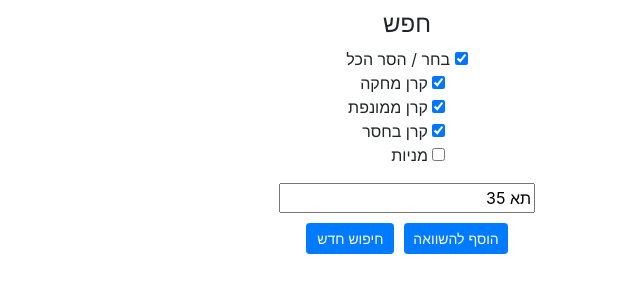
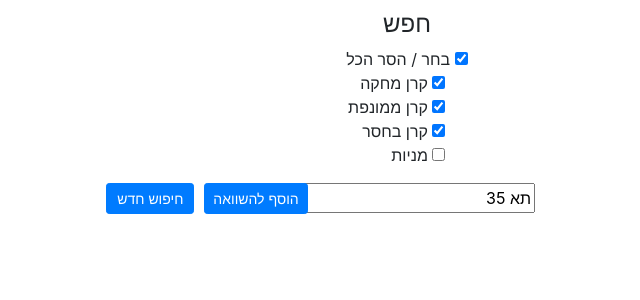
Before and after one commit to nitsan57/stock, a React (Create React App) app: page / in a window 1280 px wide. Shown: the top 300 px of the page, without its empty margins (233-873 px from the left). Built offline with nearby package versions, Linux system fonts and the light colour scheme; what react-plotly.js would draw is missing.

Commit message:
[Search] move button to left

```diff
--- a/src/search_bar/Search.js
+++ b/src/search_bar/Search.js
@@ -276,7 +276,8 @@ class Search extends React.Component {
 				</form>
 				<div
 					style={{
-						marginBottom: 10,
+						marginRight: 400,
+						marginTop: -40,
 					}}
 				>
 					<Button
```
